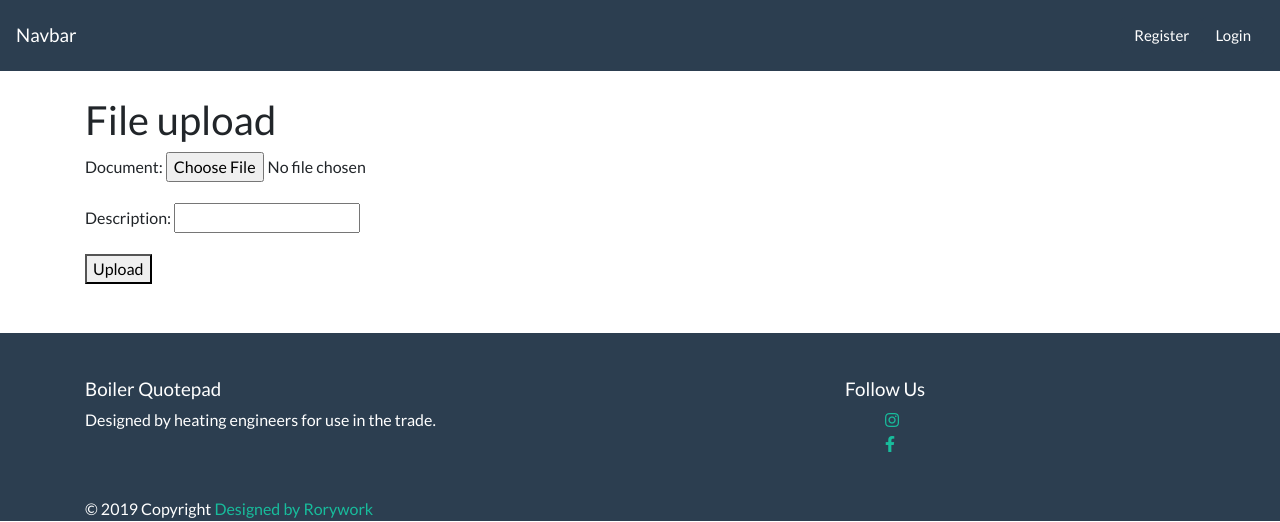
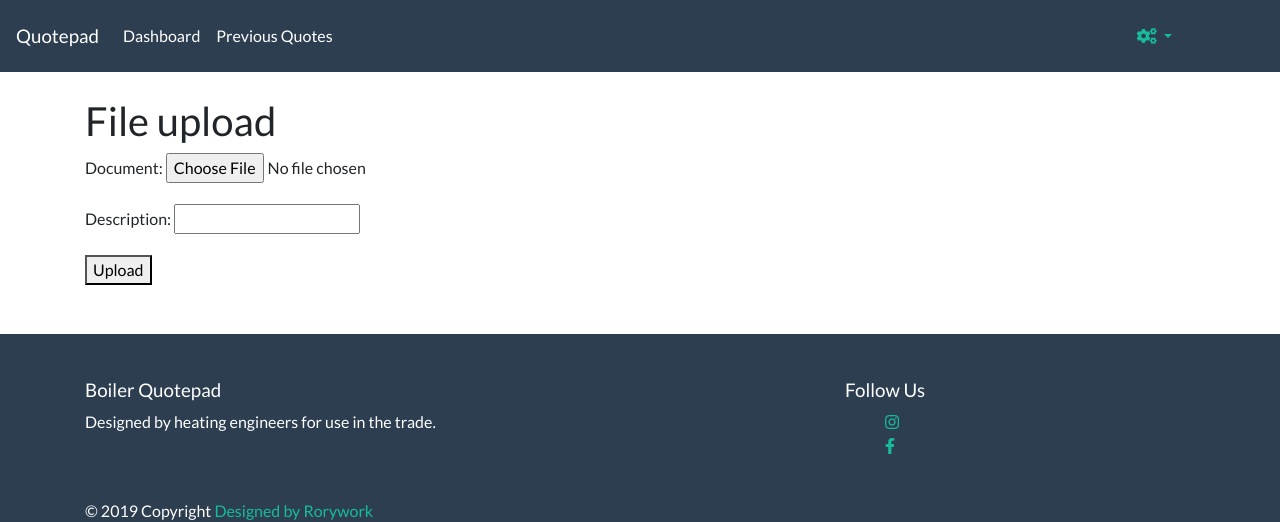
Before and after one commit to Rorywork/bquotepad, a Django app: page /fileupload/ in a window 1280 px wide. Shown: the top 522 px of the page. Run offline with Django 3.2, Linux system fonts and the light colour scheme; a user stored in the database is signed in; some libraries are stand-ins or nearby versions.

Commit message:
Navbar improved, added icons and logic

```diff
--- a/static/css/main.css
+++ b/static/css/main.css
@@ -203,3 +203,9 @@ h1 {
 .navbar{
   color: white;
 }
+
+.dropdown{
+  list-style: none;
+  border: none;
+  margin-right: 30px;
+}
--- a/templates/base.html
+++ b/templates/base.html
@@ -26,11 +26,49 @@
     integrity="sha384-ChfqqxuZUCnJSK3+MXmPNIyE6ZbWh2IMqE241rYiqJxyMiZ6OW/JmZQ5stwEULTy" crossorigin="anonymous">
   </script>
 
+{% if user.is_authenticated %}
 <nav class="navbar navbar-expand-lg navbar-dark bg-primary">
-  <a class="navbar-brand mr-auto" href="#">Navbar</a>
-  <a class="btn btn-primary my-2 my-sm-0" type="submit">Register</a>
-  <a class="btn btn-primary" type="submit">Login</a>
+  <a class="navbar-brand" href="/dashboard">Quotepad</a>
+  <button class="navbar-toggler" type="button" data-toggle="collapse" data-target="#navbarColor01" aria-controls="navbarColor01" aria-expanded="false" aria-label="Toggle navigation">
+    <span class="navbar-toggler-icon"></span>
+  </button>
+
+  <div class="collapse navbar-collapse" id="navbarColor01">
+    <ul class="navbar-nav mr-auto">
+      <li class="nav-item">
+        <a class="nav-link" href="#">Dashboard<span class="sr-only">(current)</span></a>
+      </li>
+      <li class="nav-item">
+        <a class="nav-item nav-link" href="/listquotearchive">Previous Quotes</a>
+      </li>
+    </ul>
+
+    <span class="nav-item dropdown">
+      <a class="nav-link dropdown dropdown-toggle" href="#" id="navbarDropdown" role="button" data-toggle="dropdown" aria-haspopup="true" aria-expanded="false">
+        <i class="fas fa-cogs"></i>
+      </a>
+      <div class="dropdown-menu" aria-labelledby="navbarDropdown">
+        <a class="dropdown-item" href="/edit_Profile_details">Edit Profile</a>
+        <a class="dropdown-item" href="/changepassword">Change Password</a>
+        <a class="dropdown-item" href="/stripecheckout">Subscribe</a>
+        <div class="dropdown-divider"></div>
+        <a class="dropdown-item" href="/stripecheckout">Logout</a>
+      </div>
+    </span>
+
+  </div>
 </nav>
+
+
+
+{% else %}
+<nav class="navbar navbar-expand-lg navbar-dark bg-primary">
+  <a class="navbar-brand mr-auto" href="/landing">Quotepad</a>
+  <a class="btn btn-primary my-2 my-sm-0" type="submit" href="/register">Register</a>
+  <a class="btn btn-primary" type="submit" href="/login">Login</a>
+</nav>
+{% endif %}
+
 
 <!-- <ul class="bg-primary above-nav-list">
   {% if user.is_authenticated %}
```
